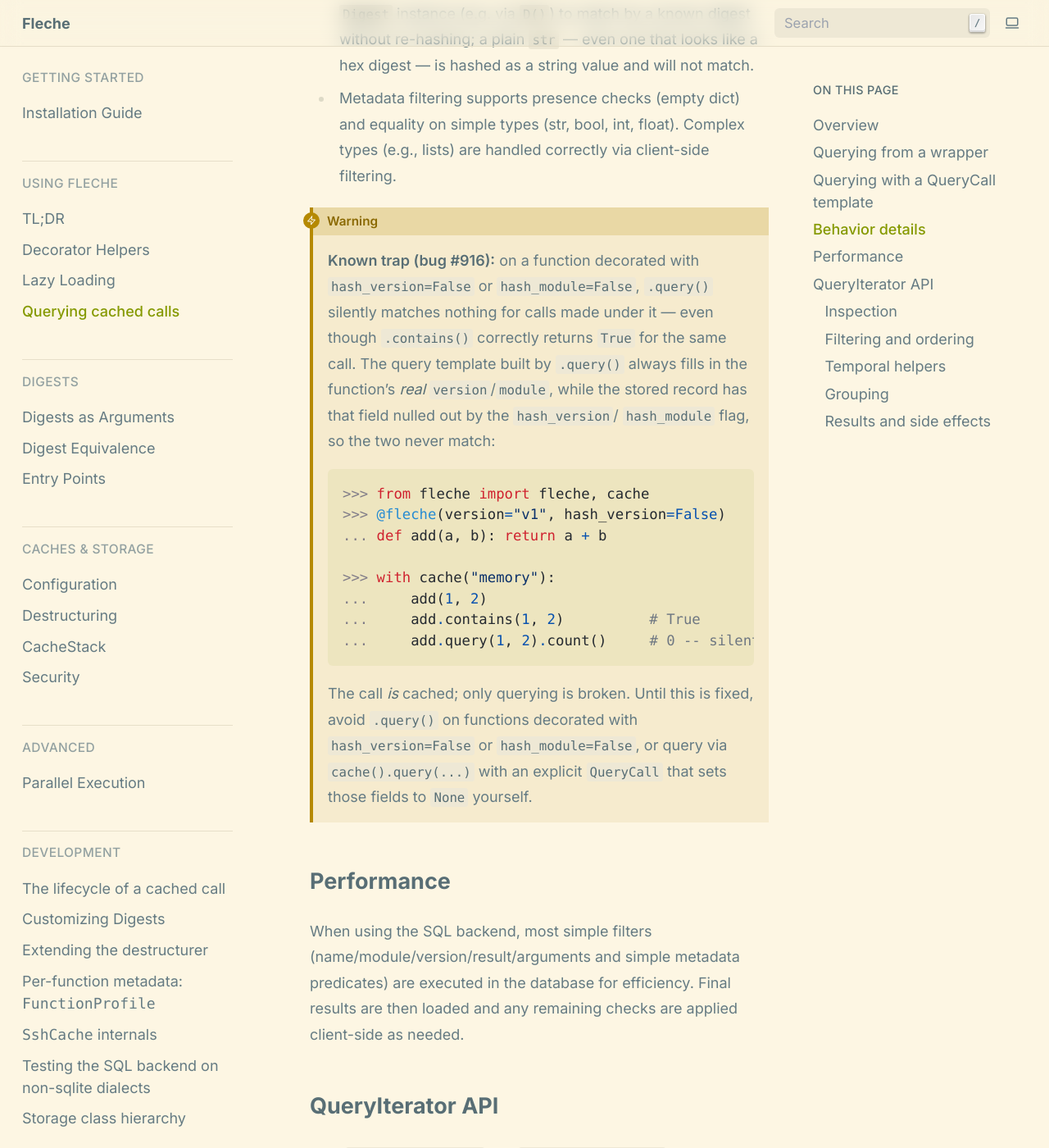
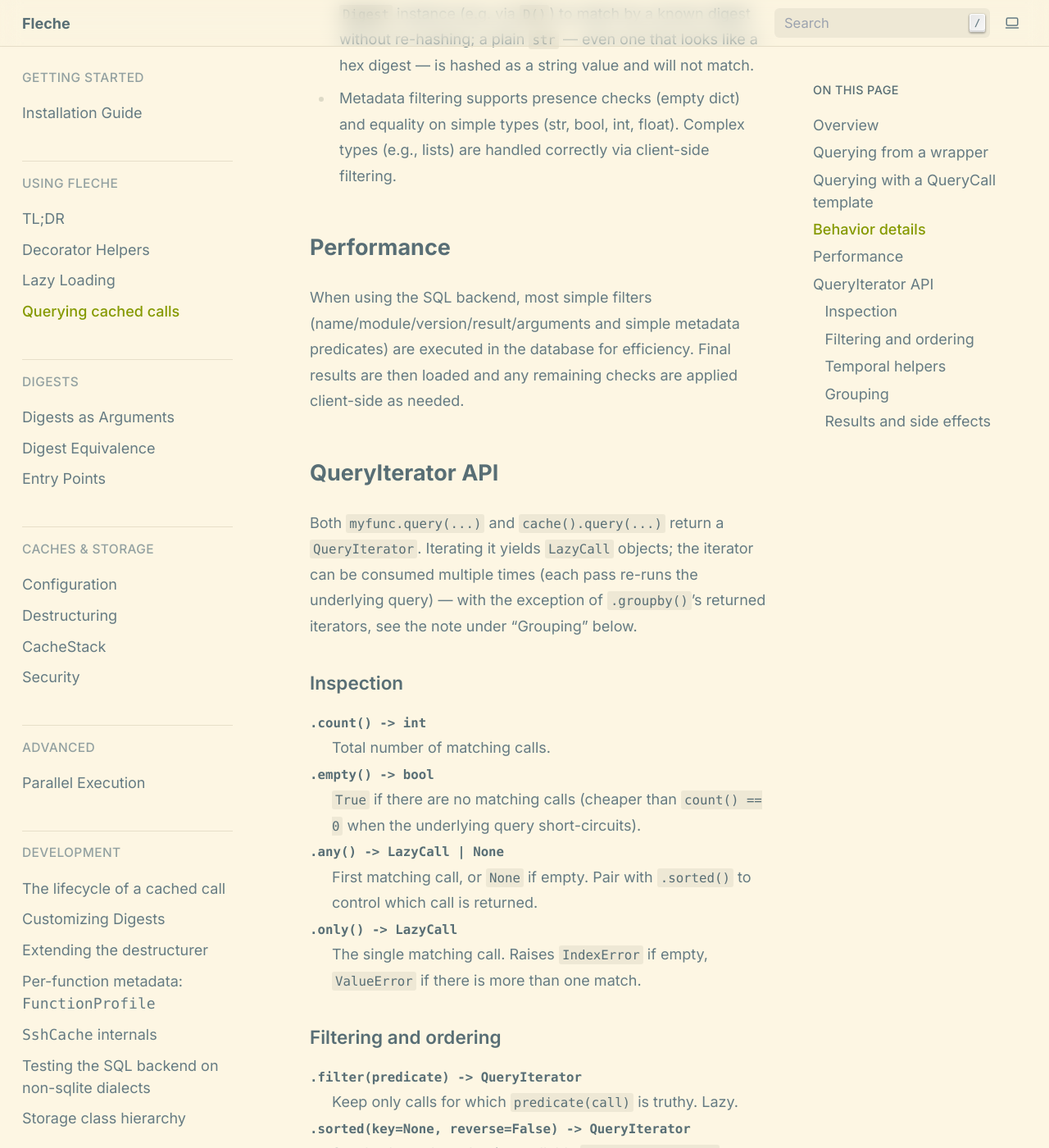
Before and after one commit to pmrv/fleche, a Sphinx documentation site: the page built from docs/usage/query.rst, in a window 1280 px wide and 1400 px high, scrolled down 2549 px. Shown: the whole window at 82% size. Built offline with Sphinx 7.4.7, drawn with Linux system fonts in a browser that asks for light colours; pages that are not in the unit, such as notebooks, are missing from menus.

Commit message:
fix(query): honour hash_version/hash_module in .query() (#916)
make_query never received the hash_version/hash_module flags, so the query
template filtered on the function's real version/module while records stored
under hash_version=False / hash_module=False deliberately lack them. .query()
silently matched nothing even though .contains() was True. Null the same
fields make_get_call nulls (None is a wildcard on the query side).

Adds a regression test and removes the docs warning and agent notes that
documented the trap.

Co-authored-by: Marvin Poul <2719909+pmrv@users.noreply.github.com>
Co-Authored-By: Claude Sonnet 5.5 <noreply@anthropic.com>

```diff
--- a/docs/usage/helpers.rst
+++ b/docs/usage/helpers.rst
@@ -166,9 +166,8 @@ per-function metadata in one frozen dataclass:
   ``VersionInfo`` — ``module`` and ``version``
   are included in cache keys by default (``hash_module=True``,
   ``hash_version=True``); set either flag to ``False`` to exclude the
-  corresponding field from the key (see the warning on ``.query()`` in
-  :doc:`query` — turning either flag off currently breaks ``.query()``
-  for calls made under it)
+  corresponding field from the key (``.query()`` treats
+  that field as a wildcard for such functions)
 - the sets of :class:`~fleche.call.Ignored`- and
   :class:`~fleche.call.Required`-annotated argument names
 
--- a/docs/usage/query.rst
+++ b/docs/usage/query.rst
@@ -74,31 +74,6 @@ Behavior details
 - None is a wildcard for any ``QueryCall`` field (``name``, ``module``, ``version``, ``result``, ``code_digest``) and also for individual argument values (interpreted as "key present").
 - For arguments and result, equality is by digest: the template value and the stored value are each passed through :func:`~fleche.digest.digest` and the resulting hex strings are compared.  Pass a :class:`~fleche.digest.Digest` instance (e.g. via :func:`~fleche.D`) to match by a known digest without re-hashing; a plain ``str`` — even one that looks like a hex digest — is hashed as a string value and will not match.
 - Metadata filtering supports presence checks (empty dict) and equality on simple types (str, bool, int, float). Complex types (e.g., lists) are handled correctly via client-side filtering.
-
-.. warning::
-
-   **Known trap (bug #916):** on a function decorated with
-   ``hash_version=False`` or ``hash_module=False``, ``.query()`` silently
-   matches nothing for calls made under it — even though ``.contains()``
-   correctly returns ``True`` for the same call. The query template built by
-   ``.query()`` always fills in the function's *real* ``version``/``module``,
-   while the stored record has that field nulled out by the ``hash_version``/
-   ``hash_module`` flag, so the two never match::
-
-      >>> from fleche import fleche, cache
-      >>> @fleche(version="v1", hash_version=False)
-      ... def add(a, b): return a + b
-
-      >>> with cache("memory"):
-      ...     add(1, 2)
-      ...     add.contains(1, 2)          # True
-      ...     add.query(1, 2).count()     # 0 -- silently wrong
-
-   The call *is* cached; only querying is broken. Until this is fixed,
-   avoid ``.query()`` on functions decorated with ``hash_version=False`` or
-   ``hash_module=False``, or query via ``cache().query(...)`` with an
-   explicit ``QueryCall`` that sets those fields to ``None`` yourself.
-
 
 Performance
 -----------
```
Also changed, not shown: agents/DEVELOPING.md (+2 -2 lines), agents/USAGE.md (+0 -5 lines), 2 other files.
